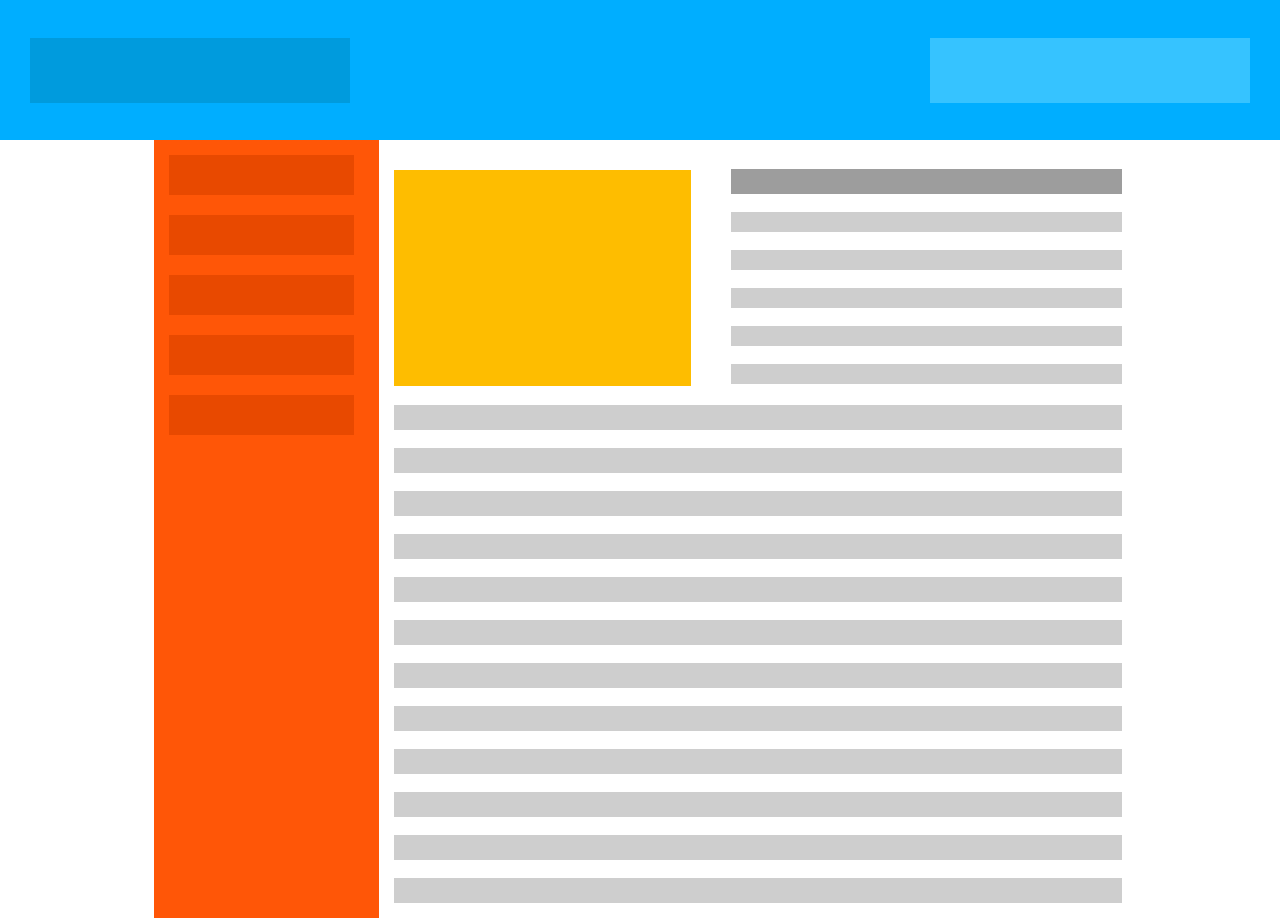
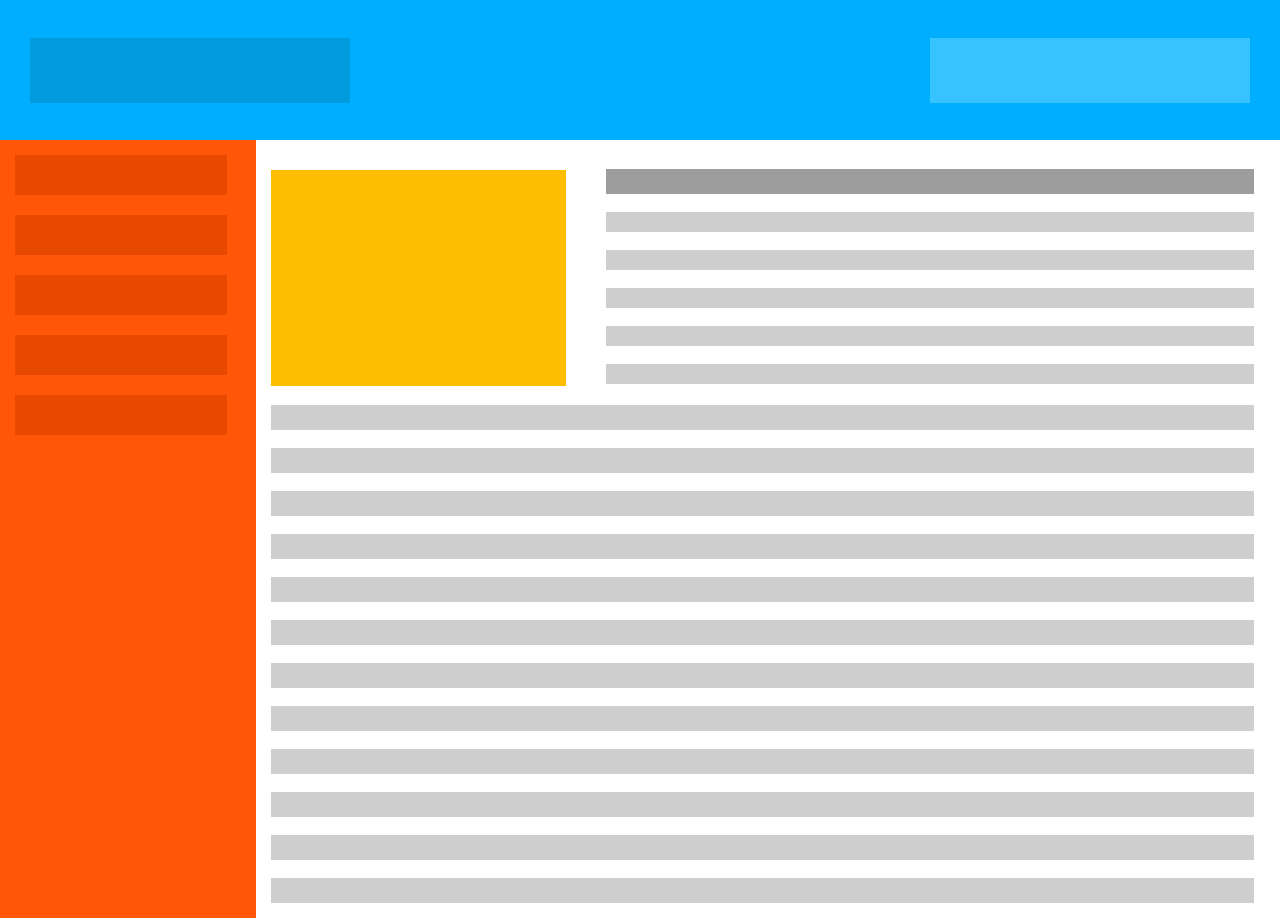
Before and after one commit to SemYanyshyn/Le-7RWD, a plain HTML site: page index.html in a window 1280 px wide. Drawn offline with Linux system fonts and the light colour scheme.

Commit message:
1285.6 section

```diff
--- a/scss/_section.scss
+++ b/scss/_section.scss
@@ -41,6 +41,7 @@ section .container .left-block1 .row {
   display: flex;
   width: 100%;
   gap: 40px;
+  //max-width: 100%;
 }
 
 .photo img {
@@ -81,10 +82,10 @@ section .container .bottom .row {
   height: 25px;
 }
 
-@media (max-width: 1240px) {
+@media (max-width: 1285.6px) {
   section .container {
     display: flex;
-  padding-left: 12%;
+    padding-left: 0px;
   }
 
   .left-block1 {
@@ -95,5 +96,15 @@ section .container .bottom .row {
     padding: 15px 0 0 15px;
   }
 
+  .right-block1 {
+    padding-right: 2%;
+  }
 
+  .photo {
+    gap: 40px; /* Зменшуємо відступи */
   }
+
+  .photo img {
+    width: 30%; /* Зменшуємо ширину фото */
+  }
+}
```
Also changed, not shown: css/main.css, 1 other file. Lines whose indentation alone changed are shown as unchanged.
